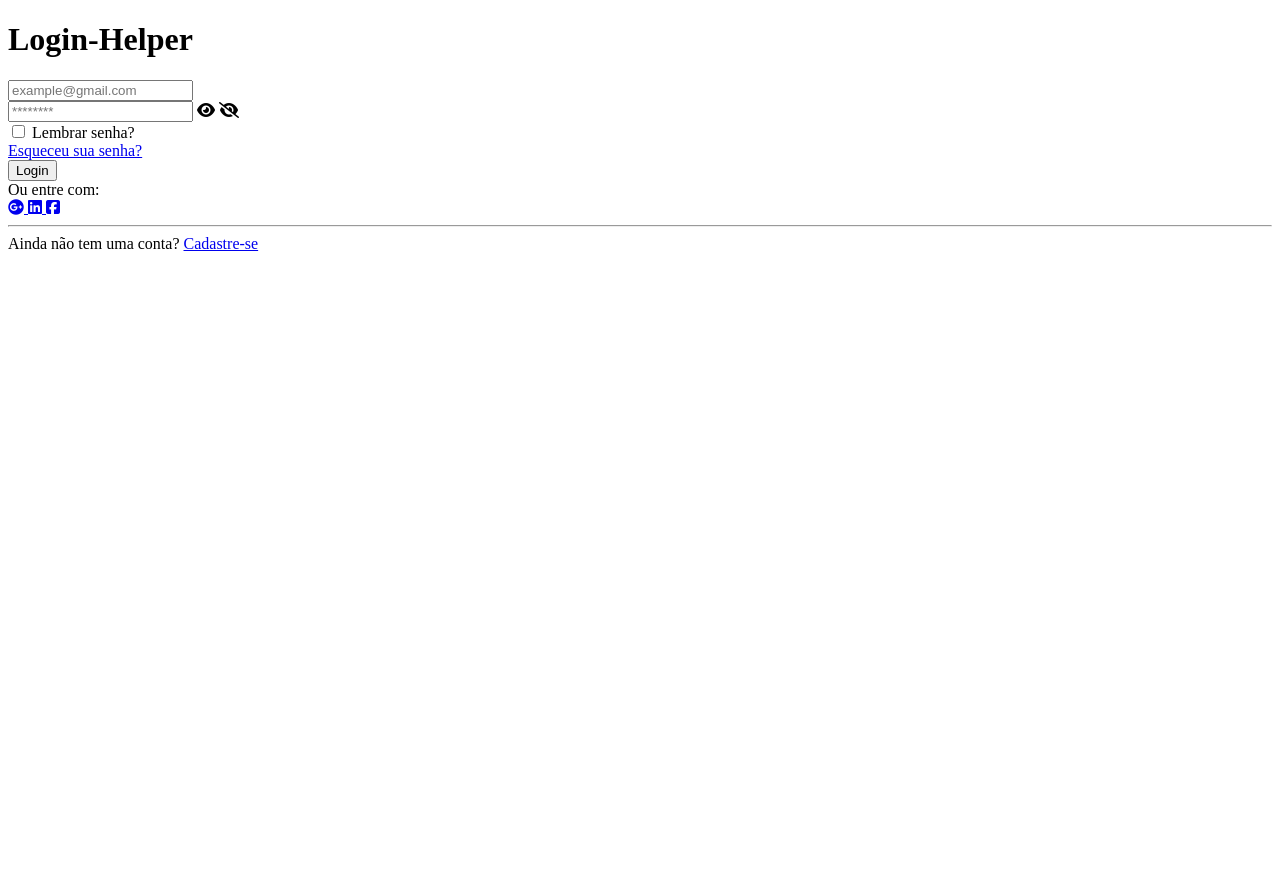
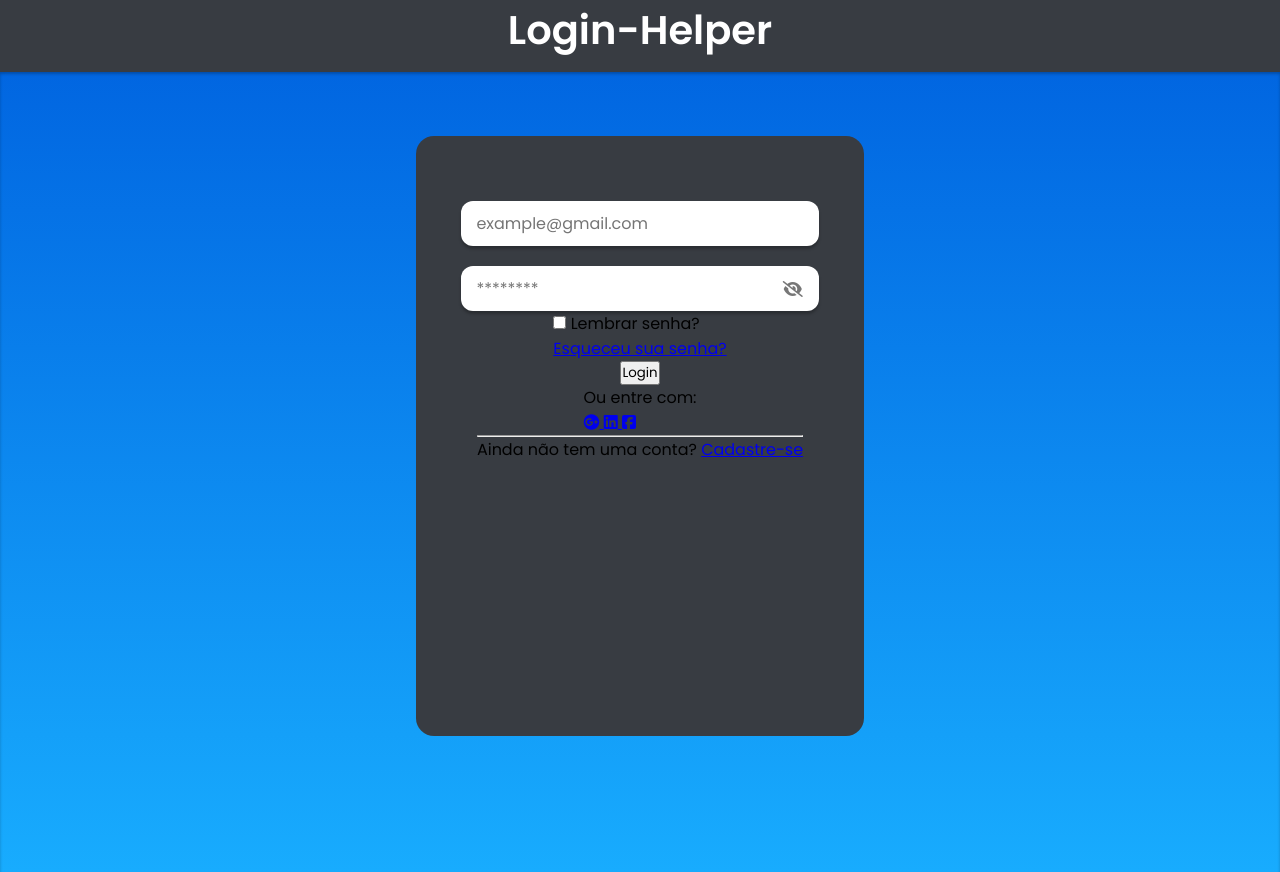
Before and after one commit to eu-pedro/Login-Helper, a plain HTML site: page index.html in a window 1280 px wide. Before the commit the page ends 800 px from the top, so only its background shows below. Drawn offline with Linux system fonts and the light colour scheme.

Commit message:
Estilizando containers

```diff
--- a/css/style.css
+++ b/css/style.css
@@ -0,0 +1,78 @@
+*{
+  margin: 0;
+  padding: 0;
+  box-sizing: border-box;
+  font-family: 'Poppins', sans-serif;
+}
+
+header{
+  min-height: 9vh;
+  display: flex;
+  justify-content: center;
+  background-color: #383C42;
+}
+header > h1 {
+  font-size: 2.5em;
+  color:#ffffff;
+}
+main{
+  width: 100%;
+  min-height: 100vh;
+  background: linear-gradient(to top, #18ACFE, #0166e1);
+  display:flex;
+  justify-content: center;
+  box-shadow: inset 0px 2px 3px rgba(0, 0, 0, 0.25)
+}
+main > form{
+  margin-top: 5%;
+  width: 35%;
+  height: 75vh;
+  background-color: #383C42;
+  box-shadow: 0px 3px 4px rgb(0, 0, 0, 0.4) inset 0px 4px 4px rgba(0, 0, 0, 0.25);
+  border-radius: 18px;
+  padding: 2%;
+  display: flex;
+  flex-direction: column;
+  align-items: center;
+}
+.inputs-container{
+  margin-top: 10%;
+  width: 100%;
+  display: flex;
+  flex-direction: column;
+  align-items: center;
+}
+.inputs-container input {
+  width: 90%;
+  height: 45px;
+  padding: 8px 15px;
+  border: 0;
+  outline: 0;
+  border-radius: 12px;
+  font-size: 16px;
+  color: #312e42;
+  box-shadow: 0px 3px 3px rgba(0, 0, 0, 0.25);
+}
+.inputs-container input:focus{
+  box-shadow: inset 1px 4px 7px rgba(0, 0, 0, 0.5);
+}
+
+main form .password-container{
+  margin-top: 5%;
+  width: 100%;
+  position: relative;
+  display: flex;
+  flex-direction: column;
+  align-items: center;
+}
+
+main form .password-container i{
+  position: absolute;
+  top: 33%;
+  right: 9%;
+  color: #777;
+  cursor: pointer;
+}
+#eye{
+  display:none;
+}
--- a/index.html
+++ b/index.html
@@ -22,14 +22,14 @@
 
     <form>
 
-      <section class="inputs_container">
+      <section class="inputs-container">
         <input type="email" placeholder="example@gmail.com">
 
         <div class="password-container">
 
           <input type="password" name="field-password" id="field-password" placeholder="********">
-          <i class="fa-solid fa-eye"></i>
-          <i class="fa-solid fa-eye-slash"></i>
+          <i class="fa-solid fa-eye" id="eye"></i>
+          <i class="fa-solid fa-eye-slash" id="eye-slash"></i>
         </div>
 
 
```
